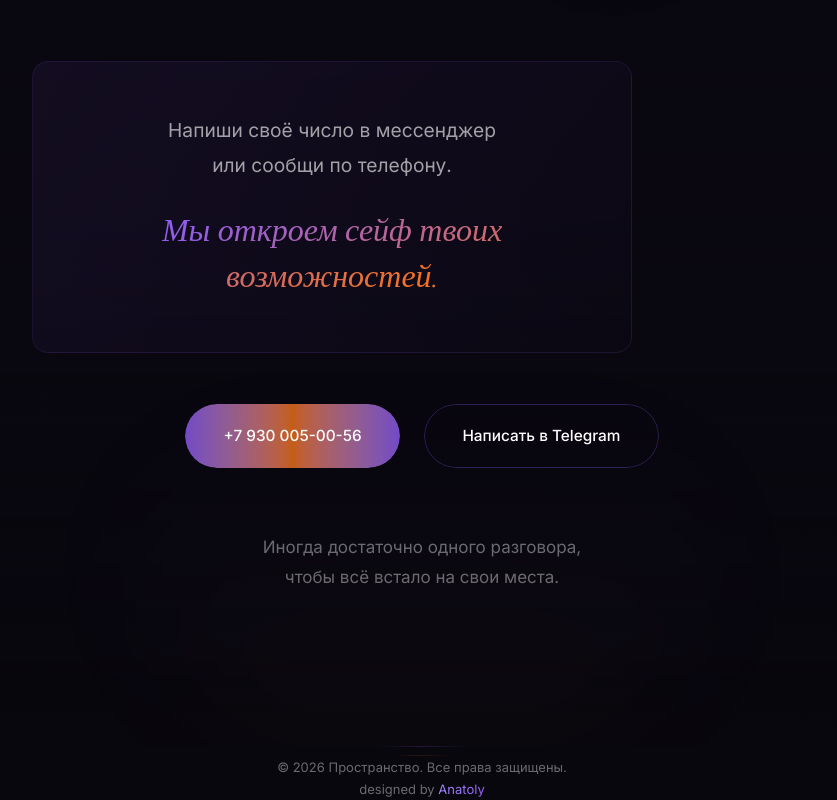
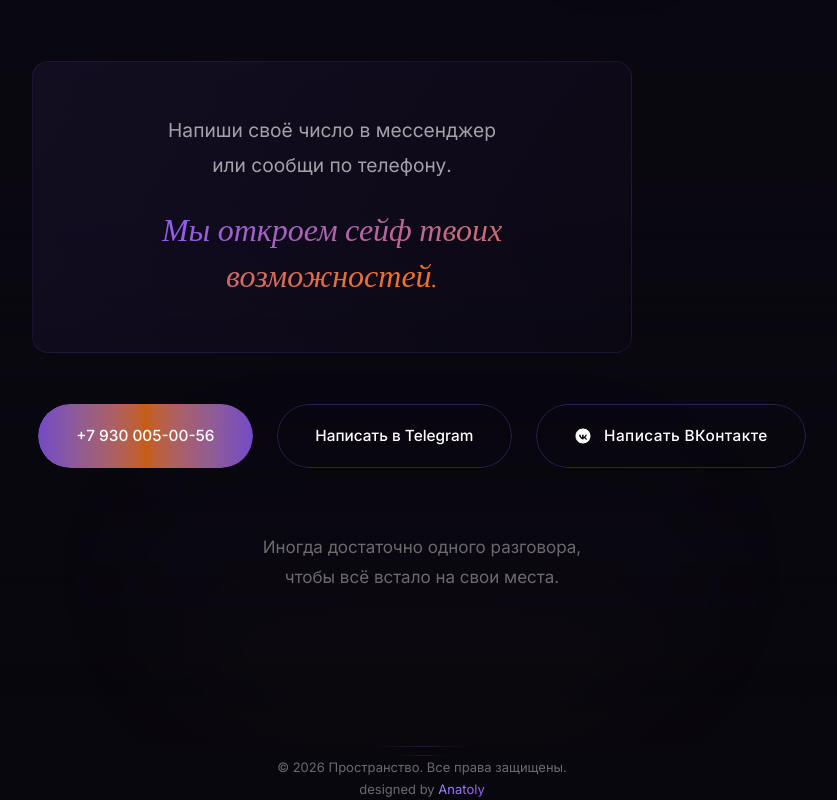
Before and after one commit to Sequr1/dn, a React (Vite) app: page / in a window 1280 px wide. Shown: the part 7340-8140 px from the top of the page, without its empty margins (218-1055 px from the left). Built offline with nearby package versions, Linux system fonts and the light colour scheme.

Commit message:
Update ClosingSection.tsx

```diff
--- a/src/components/ClosingSection.tsx
+++ b/src/components/ClosingSection.tsx
@@ -95,6 +95,29 @@ export default function ClosingSection(): JSX.Element {
                   </span>
                 </span>
               </a>
+    <a
+      href="https://vk.ru/navlyanskiy"
+      target="_blank"
+      rel="noopener noreferrer"
+      className="group relative inline-flex cursor-pointer items-center gap-3 overflow-hidden rounded-full font-sans tracking-wide text-white transition-all duration-500"
+      style={{ padding: 'clamp(14px, 1.5vw, 22px) clamp(32px, 3vw, 52px)' }}
+    >
+      <div className="absolute inset-0 rounded-full border border-light-purple/30 transition-all duration-400 group-hover:border-warm-orange/40 group-hover:bg-white/5" />
+      <span className="relative z-10 flex items-center gap-3">
+        {/* VK SVG */}
+        <svg xmlns="http://www.w3.org/2000/svg" width="18" height="18" viewBox="0 0 24 24" fill="currentColor">
+          <path d="M12.004 2C6.478 2 2 6.477 2 12c0 5.523 4.478 10 10.004 10C17.523 22 22 17.523 22 12c0-5.523-4.477-10-9.996-10zm4.93 14.615h-1.18c-.445 0-.58-.36-1.377-1.157-.695-.68-.997-.77-1.166-.77-.232 0-.3.063-.3.36v1.055c0 .285-.09.512-.838.512-1.24 0-2.616-.75-3.586-2.146-1.46-2.045-1.86-3.58-1.86-3.89 0-.167.063-.32.36-.32h1.18c.3 0 .413.134.53.447.583 1.69 1.55 3.176 1.95 3.176.15 0 .214-.07.214-.444v-1.72c-.045-.785-.463-.85-.463-1.13 0-.14.11-.27.3-.27h1.85c.25 0 .34.13.34.42v2.31c0 .25.11.34.18.34.15 0 .27-.09.54-.36.85-.95 1.46-2.42 1.46-2.42.08-.18.21-.34.5-.34h1.18c.36 0 .44.18.36.43-.15.69-1.63 2.77-1.63 2.77-.13.21-.18.31 0 .54.13.17.56.55.85.89.54.61.96 1.12 1.07 1.47.11.35-.06.53-.41.53z"/>
+        </svg>
+        <span className="font-medium" style={{ fontSize: 'clamp(15px, 1.2vw, 20px)' }}>
+          Написать ВКонтакте
+        </span>
+      </span>
+    </a>
+
+
+
+
+
 
             </div>
           </RevealText>
```
